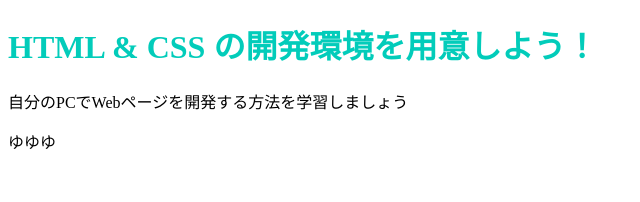
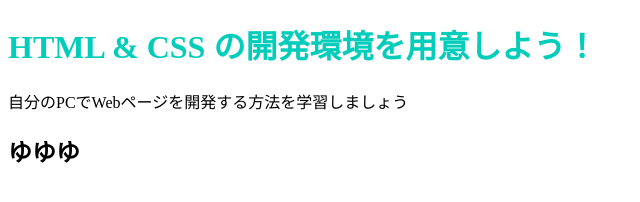
Before and after one commit to tffm/tffm.github.io, a plain HTML site: page index.html in a window 1280 px wide. Shown: the whole page, without its empty margins (0-640 px from the left). Drawn offline with Linux system fonts and the light colour scheme.

Commit message:
Update index.html

```diff
--- a/index.html
+++ b/index.html
@@ -11,7 +11,7 @@
     <p>自分のPCでWebページを開発する方法を学習しましょう</p>
     </header>
     <main>
-      ゆゆゆ
+      <h2>ゆゆゆ</h2>
     </main>
   </body>
 </html>
```
